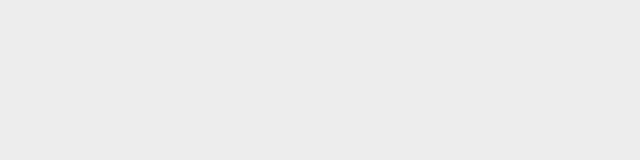
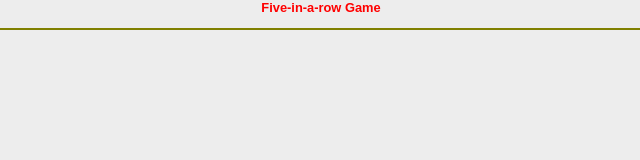
Before and after one commit to IPO-14a/Ogarok, a plain HTML site: page index.html in a window 1280 px wide. Shown: the whole page, without its empty margins (319-959 px from the left). Drawn offline with Linux system fonts and the light colour scheme.

Commit message:
Five in a row title block

```diff
--- a/index.html
+++ b/index.html
@@ -22,3 +22,9 @@
 <center>
 
 <!-- BODY START HERE -->
+
+    <h3><font face="sans-serif" color="#FF0000">
+ Five-in-a-row Game
+ </font></h3>
+ <font face="sans-serif" color="#000099">
+ <hr size=2 color="#808000">
```
